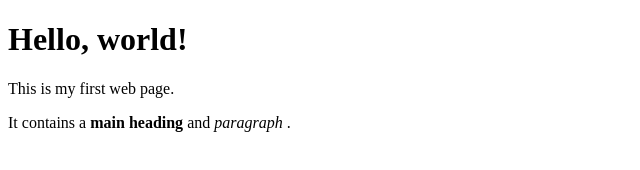
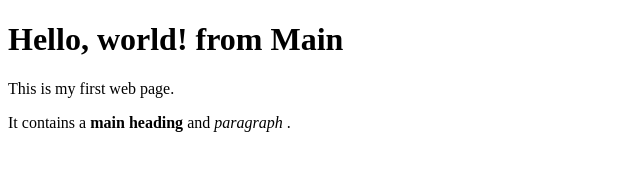
Before and after one commit to briskteq/test-transfer-repo, a plain HTML site: page index.html in a window 1280 px wide. Shown: the whole page, without its empty margins (0-640 px from the left). Drawn offline with Linux system fonts and the light colour scheme.

```diff
--- a/index.html
+++ b/index.html
@@ -4,7 +4,7 @@
         <title>My web page</title>
     </head>
     <body>
-        <h1>Hello, world!</h1>
+        <h1>Hello, world! from Main</h1>
         <p>This is my first web page.</p>
         <p>It contains a
              <strong>main heading</strong> and <em> paragraph </em>.
```
